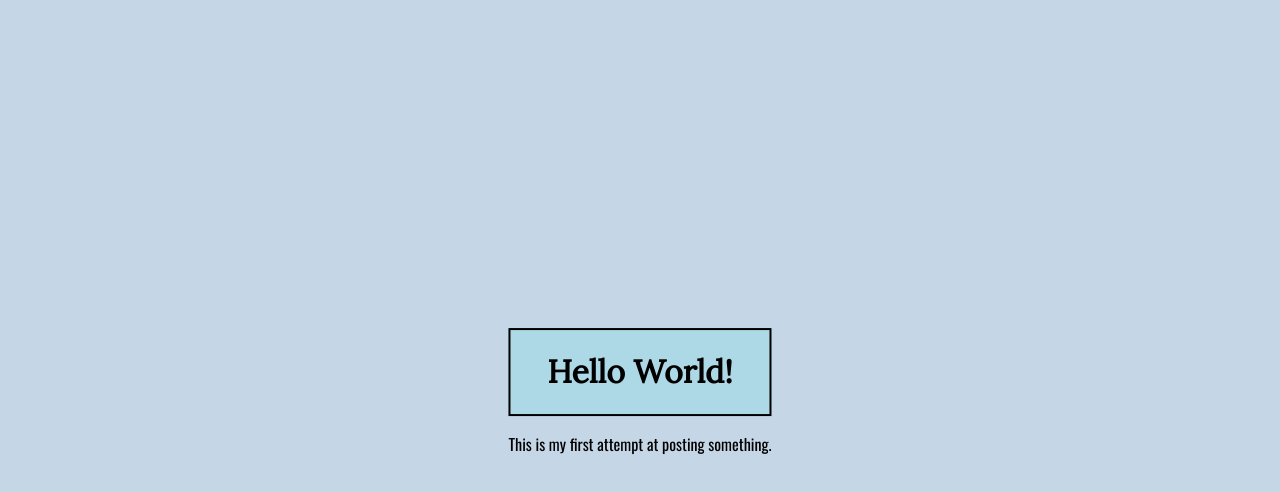
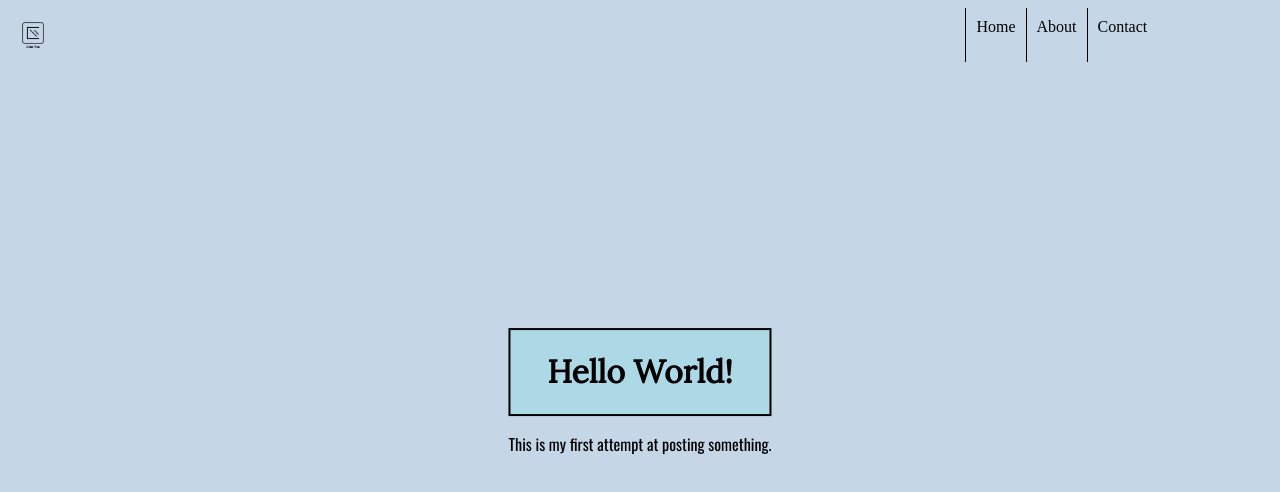
Before and after one commit to brianjfrom/hello-world, a plain HTML site: page index.html in a window 1280 px wide. Drawn offline with nearby package versions, Linux system fonts and the light colour scheme.

Commit message:
Update index.html

```diff
--- a/index.html
+++ b/index.html
@@ -5,6 +5,35 @@
     <title>Hello World!</title>
     <link href="https://fonts.googleapis.com/css?family=Lora|Oswald" rel="stylesheet">
     <style>
+      .topic {
+        display: grid;
+        grid-template-columns: repeat(3, 1fr);
+        grid-template-areas: "logo . right";
+        grid-gap: none;
+      }
+      .topic > ul {
+        grid-area: right;
+      }
+      .logo{
+        grid-area: logo;
+      }
+      ul {
+        margin: 0;
+        padding: 0;
+        display: flex;
+        text-align: center;
+        justify-content: center;
+      }
+      li {
+        list-style-type: none;
+        display: inline;
+        padding: 10px;
+        border-left:1px solid black;
+      }
+      .topic a {
+        text-decoration: none;
+        color: black;
+      }
       .container {
         text-align: center;
         margin: 0;
@@ -25,6 +54,20 @@
     </style>
   </head>
   <body style="background: rgb(197, 214, 230)">
+    <div class="topbar">
+      <div class="topic">
+        <div class="logo"><img src=logo.png alt="logo" style="width: 50px; hight: auto;">
+
+        </div>
+        <ul>
+          <li><a href="#">Home</a></li>
+          <li> <a href="#">About</a> </li>
+          <li> <a href="#">Contact</a> </li>
+        </ul>
+
+      </div>
+    </div>
+
     <div class="container">
       <div class="header"><h1>Hello World!</h1></div>
       <div class="line"><p>This is my first attempt at posting something.</p></div>
```
